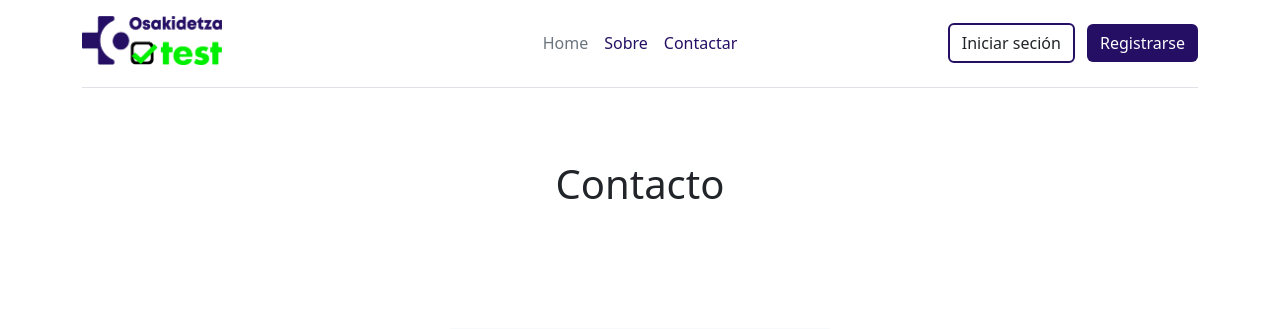
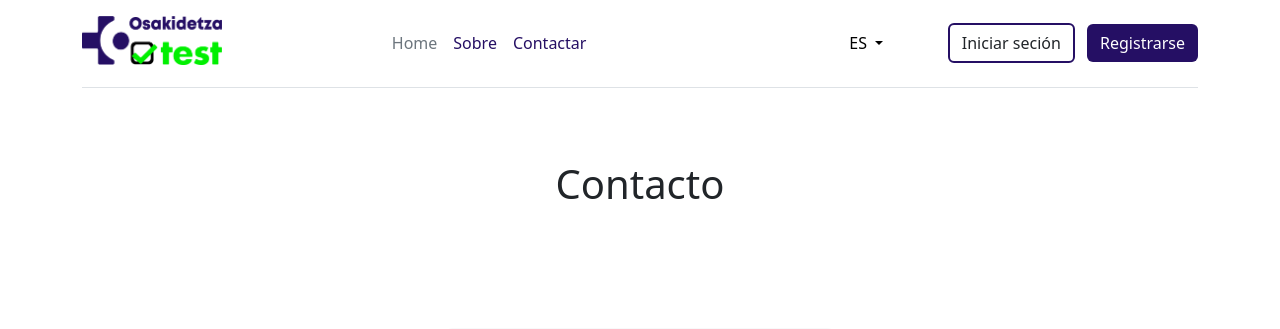
Before and after one commit to euskodev/testosakidetza, a Django app: page /contact/ in a window 1280 px wide. Shown: the top 329 px of the page. Run offline with Django 5.2, Linux system fonts and the light colour scheme; some libraries are stand-ins or nearby versions.

Commit message:
canbio por la tarde

```diff
--- a/templates/home/base.html
+++ b/templates/home/base.html
@@ -67,6 +67,34 @@
         <!-- <li><a href="#" class="nav-link px-2" style="color: #250f64;">About</a></li>-->
 
       </ul>
+
+
+      <!--Idiomas-->
+      <div class="d-lg-flex col-lg-3 justify-content-lg-end">
+        {% get_current_language as CURRENT_LANGUAGE %}
+        {% get_available_languages as AVAILABLE_LANGUAGES %}
+        {% get_language_info_list for AVAILABLE_LANGUAGES as languages %}
+
+        <div class="dropdown">
+          <button class="btn dropdown-toggle text-black" style="text-transform: uppercase;" type="button"
+            id="dropdownMenuButton" data-toggle="dropdown" aria-haspopup="true" aria-expanded="false">
+            {{ CURRENT_LANGUAGE }}
+          </button>
+          <div style="overflow-y: visible" class="dropdown-menu" aria-labelledby="dropdownMenuButton">
+            {% for language in languages %}
+            <a class="dropdown-item" href="/{{ language.code }}/{{ request.get_full_path|slice:'4:' }}"
+              style="text-transform: uppercase;">{{ language.code }}</a>
+            {% endfor %}
+          </div>
+        </div>
+      </div>
+      <!--/Languages-->
+
+
+
+
+
+
 
       <div class="col-md-3 text-end">
 
```
